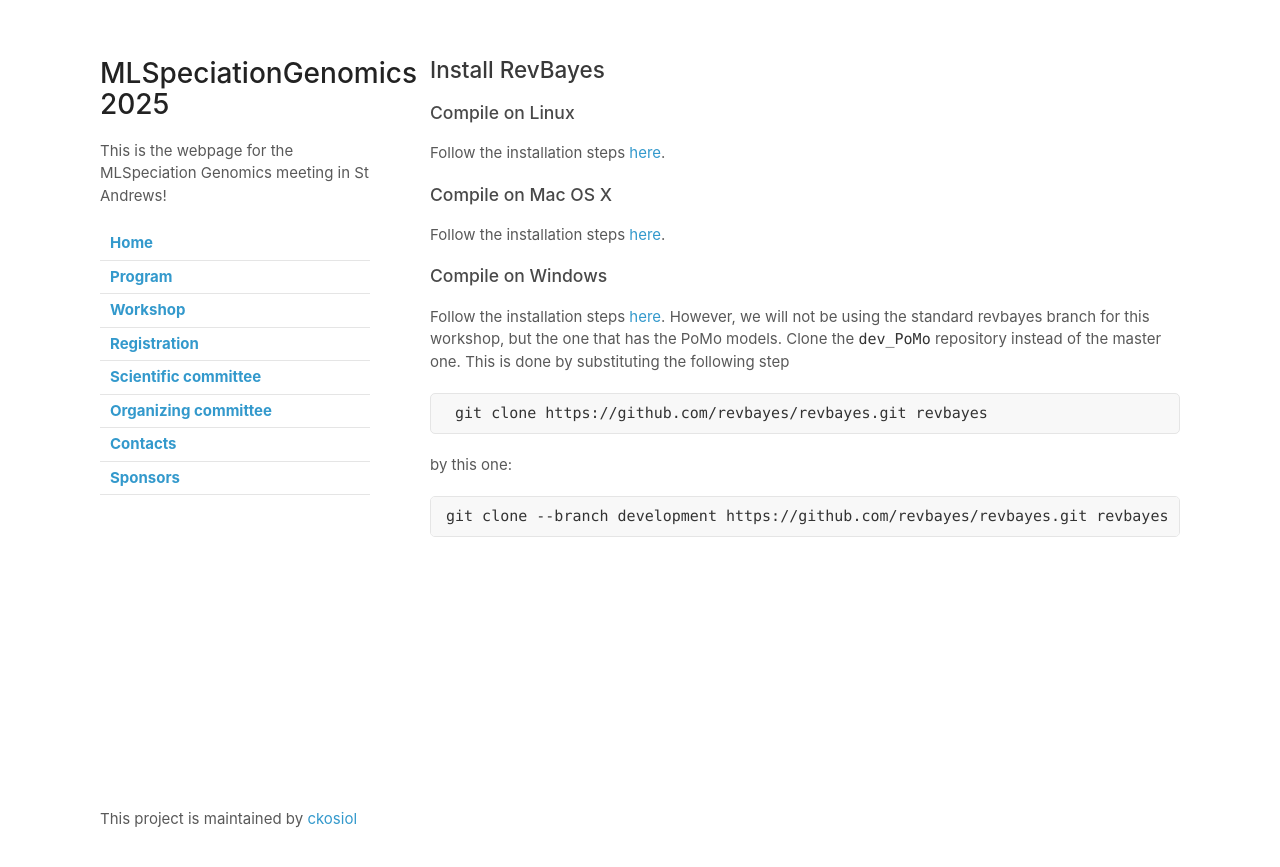
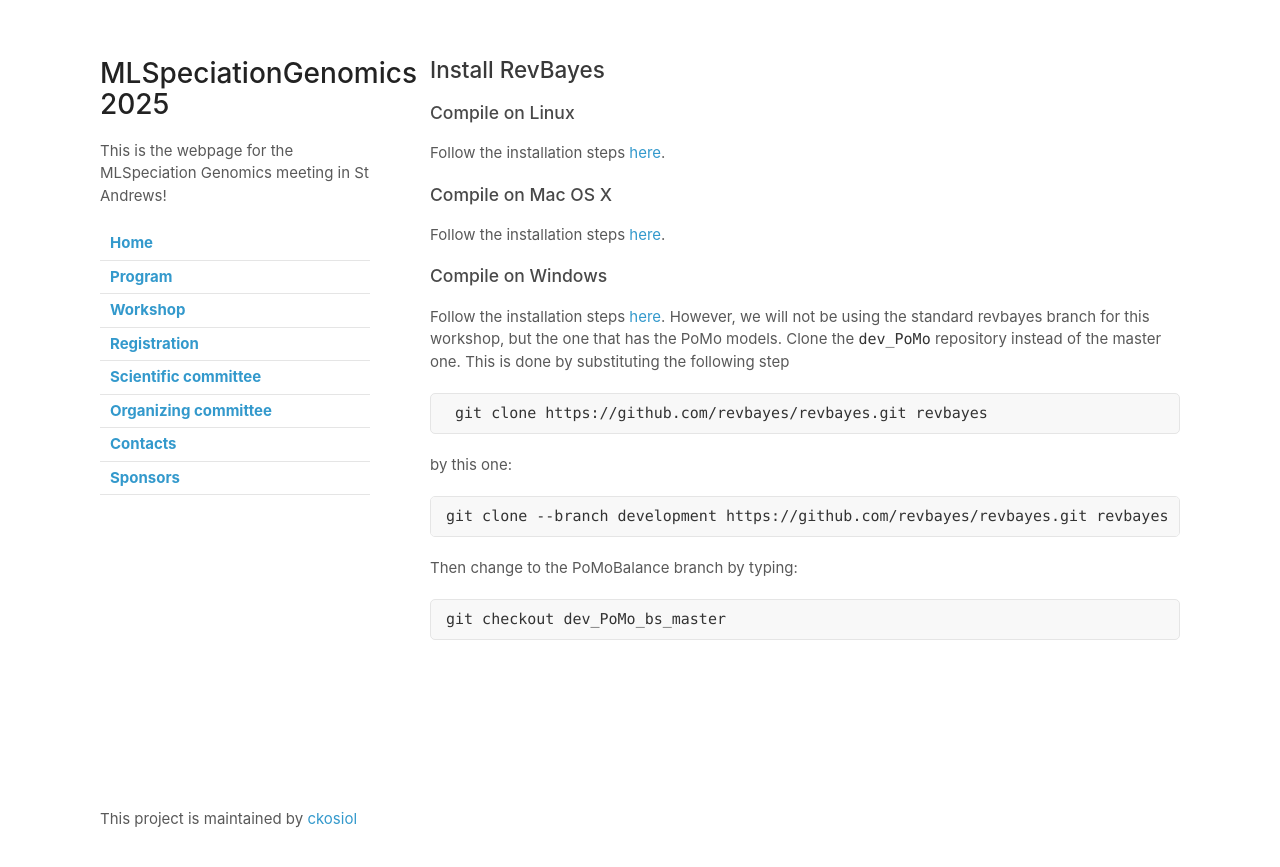
Before and after one commit to ckosiol/MLSpeciationGenomics, a Jekyll site: the page built from revbayes.md, in a window 1280 px wide. Shown: the top 867 px of the page. Built offline with Jekyll 4.4.1, drawn with Linux system fonts in a browser that asks for light colours; our own code applies the rules of GitHub Pages for plain Markdown files.

Commit message:
Update revbayes.md

````diff
--- a/revbayes.md
+++ b/revbayes.md
@@ -21,3 +21,9 @@ by this one:
 ```
 git clone --branch development https://github.com/revbayes/revbayes.git revbayes
 ```
+
+Then change to the PoMoBalance branch by typing:
+
+```
+git checkout dev_PoMo_bs_master
+```
````
